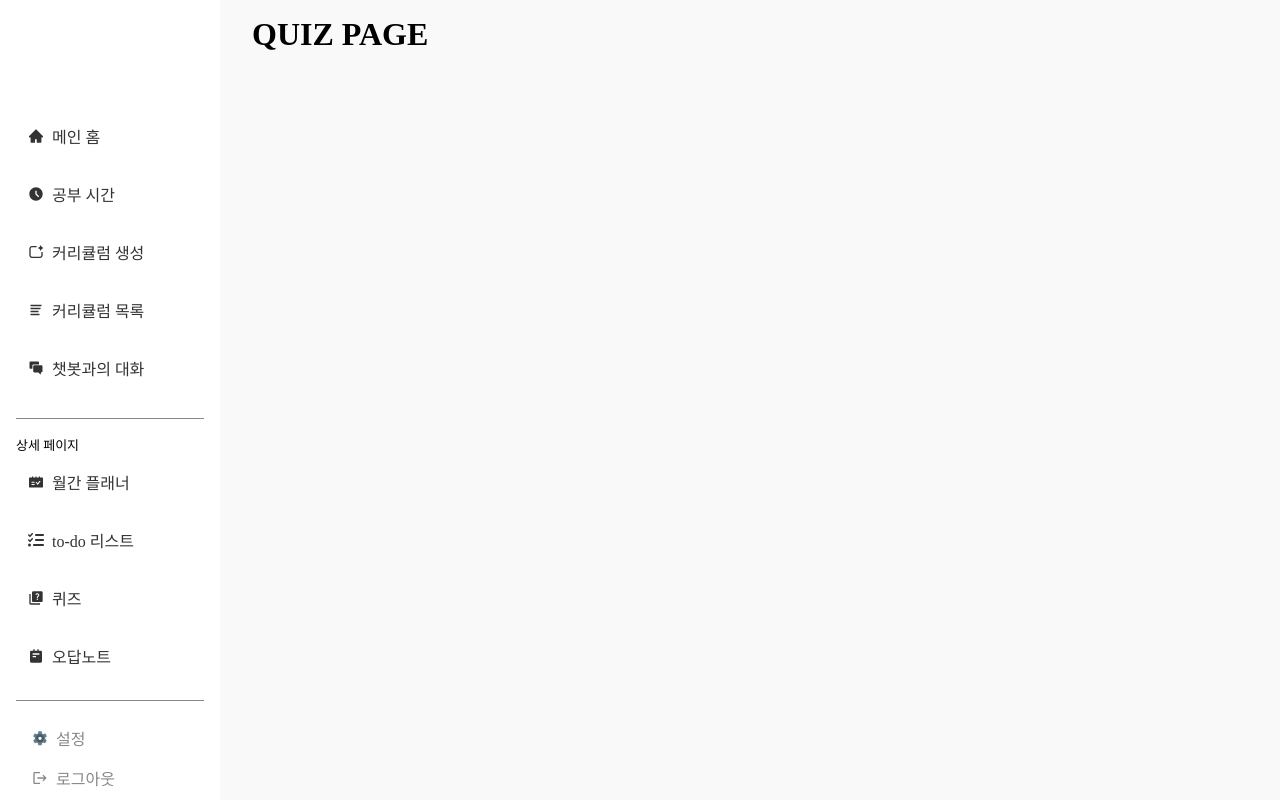
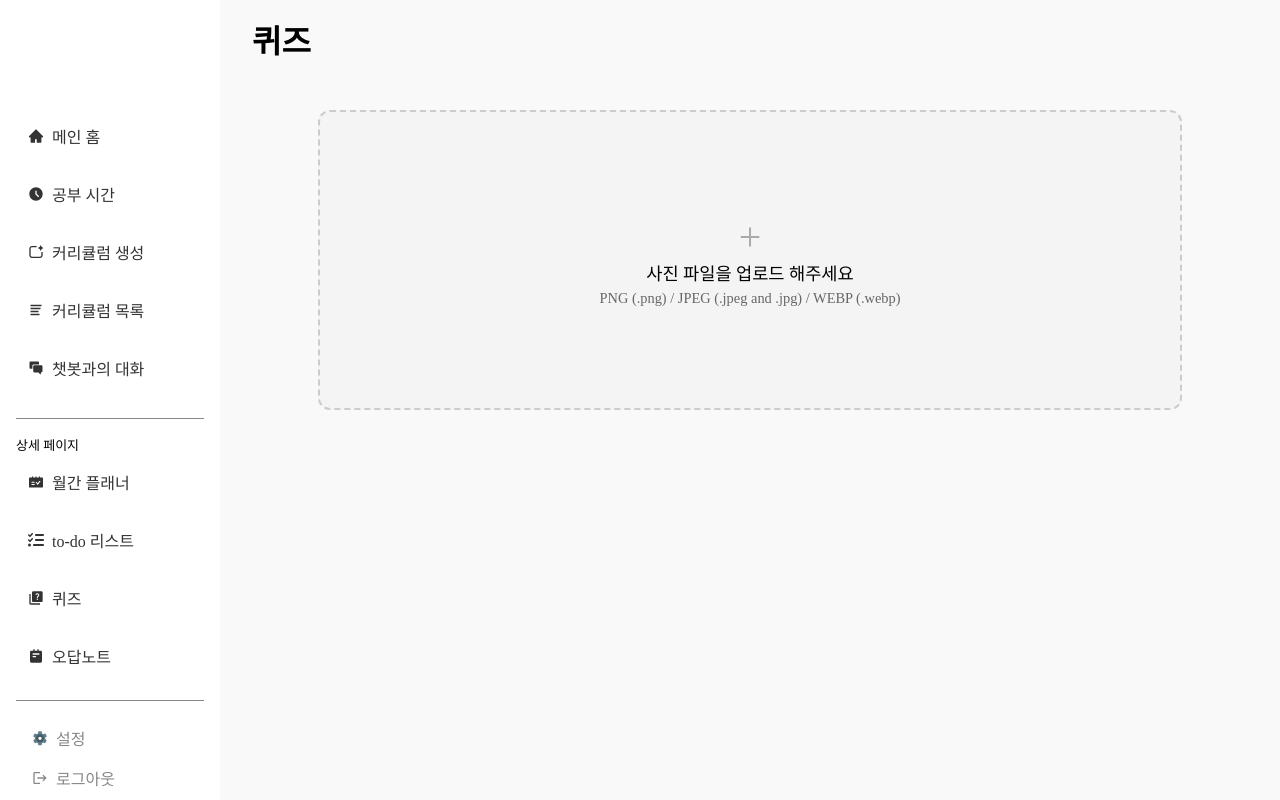
Before and after one commit to aico-team/aico-frontend, a React (Vite) app: page /QuizPage in a window 1280 px wide. Built offline with nearby package versions, Linux system fonts and the light colour scheme.

Commit message:
이미지 업로드, 미리보기 기능 구현 완료 및 기본 스타일링

```diff
--- /dev/null
+++ b/src/pages/ImageUploadForm.jsx
@@ -0,0 +1,73 @@
+import React, { useEffect, useState } from "react";
+import useQuizStore from "../../stores/quizStore";
+import "../styles/ImageUploadForm.css";
+
+const ImageUploadForm = () => {
+  const [selectedFile, setSelectedFile] = useState(null);
+  const [imagePreview, setImagePreview] = useState(""); //이미지 프리뷰
+  const { uploadQuizImage, IsUploading } = useQuizStore();
+
+  const handleFileChange = (e) => {
+    const file = e.target.files[0];
+    if (file && isValidImage(file)) {
+      setSelectedFile(file);
+
+      const url = URL.createObjectURL(file);
+      setImagePreview(url);
+      console.log(url);
+    } else {
+      alert("지원되지 않는 파일 형식입니다. PNG/JPG/JPEG/WEBP만 가능합니다.");
+    }
+  };
+
+  //이미지 업로드 후 Blob URL 해제, 메모리 누수 방지
+  useEffect(() => {
+    if (imagePreview) {
+      return () => URL.revokeObjectURL(imagePreview);
+    }
+  }, [imagePreview]);
+
+  const isValidImage = (file) => {
+    const allowedTypes = ["image/png", "image/jpeg", "image/jpg", "image/webp"];
+    return allowedTypes.includes(file.type);
+  };
+
+  const handleSubmit = async () => {
+    if (!selectedFile) return;
+    await uploadQuizImage(selectedFile);
+  };
+
+  return (
+    <div className="image-upload-form">
+      <label htmlFor="fileInput" className="upload-box">
+        {imagePreview ? (
+          <img src={imagePreview} alt="미리보기" className="preview-image" />
+        ) : (
+          <div className="upload-instruction">
+            <span>+</span>
+            <p>사진 파일을 업로드 해주세요</p>
+            <small>PNG (.png) / JPEG (.jpeg and .jpg) / WEBP (.webp)</small>
+          </div>
+        )}
+
+        <input
+          type="file"
+          id="fileInput"
+          accept="image/png, image/jpeg, image/jpg, image/webp"
+          onChange={handleFileChange}
+          hidden
+        />
+      </label>
+
+      {imagePreview && (
+        <div className="submit-section">
+          <button onClick={handleSubmit} disabled={IsUploading}>
+            {IsUploading ? "업로드 중..." : "퀴즈 생성하기"}
+          </button>
+        </div>
+      )}
+    </div>
+  );
+};
+
+export default ImageUploadForm;
--- a/src/pages/QuizPage.jsx
+++ b/src/pages/QuizPage.jsx
@@ -1,9 +1,13 @@
 import React from "react";
+import ImageUploadForm from "./ImageUploadForm";
 
 const QuizPage = () => {
   return (
     <div>
-      <h1>QUIZ PAGE</h1>
+      <h1>퀴즈</h1>
+      <div className="upload-image">
+        <ImageUploadForm />
+      </div>
     </div>
   );
 };
--- /dev/null
+++ b/src/styles/ImageUploadForm.css
@@ -0,0 +1,79 @@
+.image-upload-form {
+  max-width: 1039px;
+  width: 90%;
+  margin: 2rem auto;
+  text-align: center;
+  padding: 1rem;
+}
+
+.image-upload-form h1 {
+  margin-bottom: 1.5rem;
+  font-size: 2rem;
+  font-weight: bold;
+}
+
+.upload-box {
+  width: 100%;
+  height: 300px;
+  background-color: #f4f4f4;
+  border-width: 2px;
+  border-color: #ccc;
+  border-style: dashed;
+  border-radius: 12px;
+  cursor: pointer;
+  display: flex;
+  flex-direction: column;
+  justify-content: center;
+  align-items: center;
+  margin-bottom: 1rem;
+  overflow: hidden;
+}
+
+.upload-box:hover {
+  border-color: #6ed3c7;
+  transition: border-color 0.2s;
+}
+
+.upload-box span {
+  font-size: 2.5rem;
+  color: #aaa;
+  margin-bottom: 0.5rem;
+}
+
+.upload-box p {
+  font-size: 1.1rem;
+  margin-bottom: 0.25rem;
+}
+
+.upload-box small {
+  color: #666;
+  font-size: 0.9rem;
+}
+
+.preview-image {
+  max-width: 100%;
+  height: auto;
+  border-radius: 8px;
+  border: 1px solid #ddd;
+  box-shadow: 0 2px 6px rgba(0, 0, 0, 0.1);
+}
+
+.submit-section button {
+  padding: 0.6rem 1.2rem;
+  font-size: 1rem;
+  background-color: #6ed3c7;
+  color: white;
+  border: none;
+  border-radius: 8px;
+  cursor: pointer;
+  transition: background-color 0.2s;
+}
+
+.submit-section button:hover {
+  background-color: #5fc2b6;
+}
+
+.submit-section button:disabled {
+  background-color: #ccc;
+  cursor: not-allowed;
+}
--- /dev/null
+++ b/stores/quizStore.js
@@ -0,0 +1,25 @@
+import { create } from "zustand";
+import apiClient from "../src/lib/apiClient";
+
+const useQuizStore = create((set) => ({
+  quizzes: [],
+
+  uploadQuizImage: async (file) => {
+    set({ IsUploading: true, uploadError: null });
+
+    const formData = new FormData();
+    formData.append("multipartFile", file);
+
+    try {
+      const response = await apiClient.post("/quiz", formData);
+      set({ quizzes: response.data });
+    } catch (err) {
+      console.error("사진 업로드에 실패", err);
+      set({ uploadError: err });
+    } finally {
+      set({ IsUploading: false });
+    }
+  },
+}));
+
+export default useQuizStore;
```
